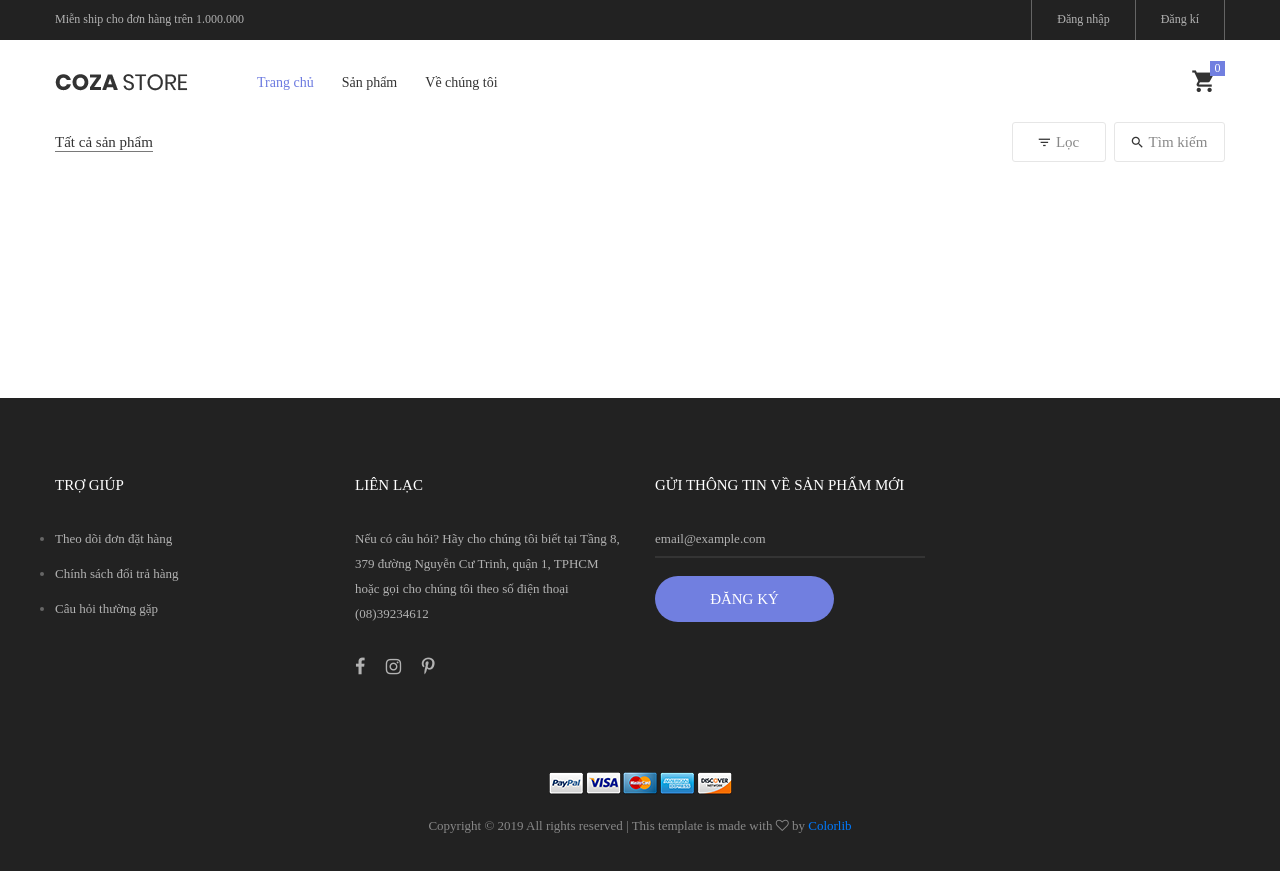
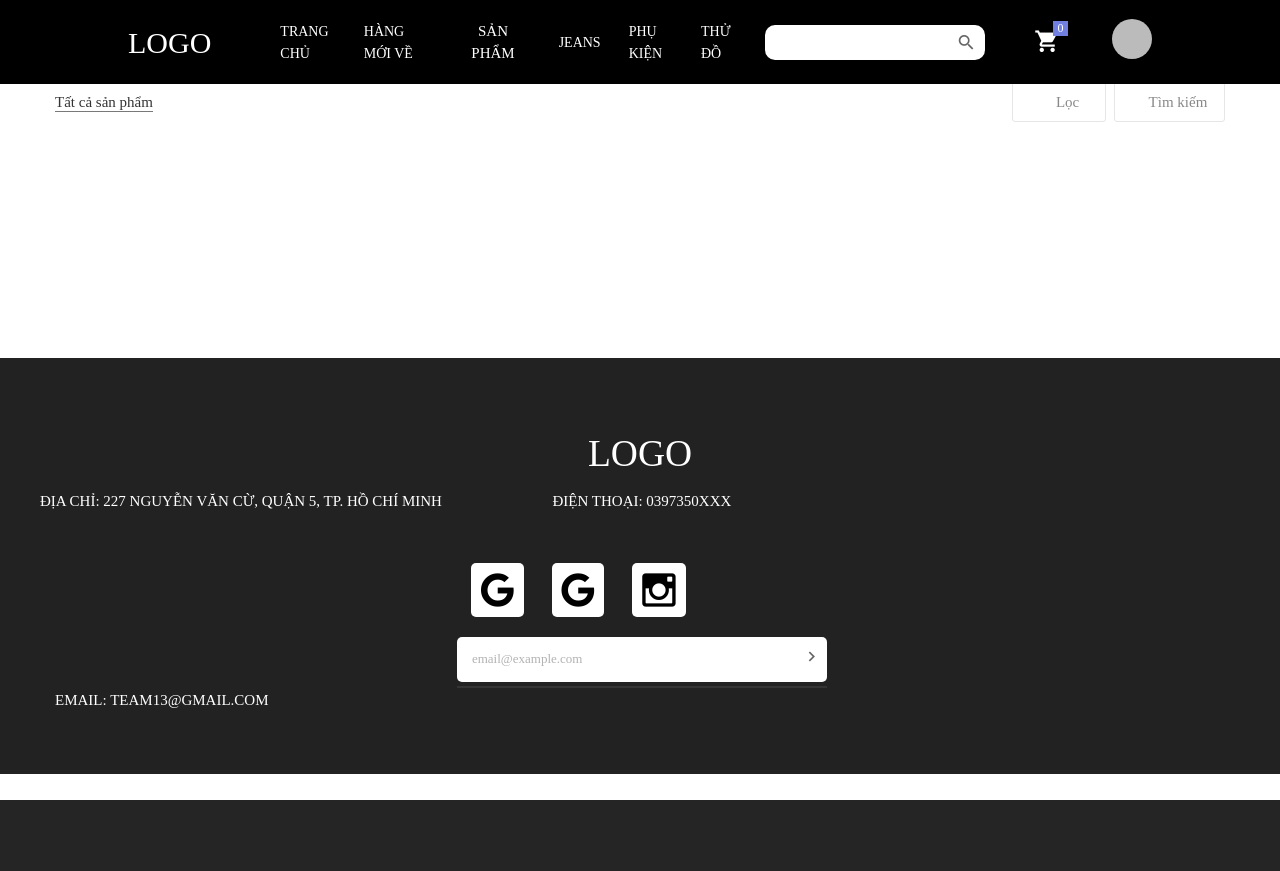
Before and after one commit to leuyennhi/Team13---TKDG, a Node server app: page /product in a window 1280 px wide. After the commit the page ends 800 px from the top, so only its background shows below. Run offline with Node 20, Linux system fonts and the light colour scheme; data that the repository does not hold is empty; some libraries are stand-ins or nearby versions; some web fonts are replaced.

Commit message:
Update header and footer

```diff
--- a/Web-Shoping/public/stylesheets/css/main.css
+++ b/Web-Shoping/public/stylesheets/css/main.css
@@ -213,7 +213,7 @@
   background-color: transparent;
   width: 100%;
   height: 84px;
-  top: 40px;
+  top: 0;
   left: 0px;
 
   -webkit-transition: height 0.3s, background-color 0.3s;
@@ -288,7 +288,6 @@
 .main-menu {
   list-style-type: none;
   margin: 0;
-
   display: -webkit-box;
   display: -webkit-flex;
   display: -moz-box;
@@ -307,7 +306,7 @@
 .main-menu > li > a {
   font-family: Poppins-Regular;
   font-size: 14px;
-  color: #333;
+  color: white;
   padding: 5px 0px;
   transition: all 0.4s;
   -webkit-transition: all 0.4s;
@@ -385,6 +384,100 @@
   visibility: visible;
   opacity: 1;
 }
+
+.search-input {
+  position: relative;
+}
+
+.search-input > input {
+  padding-right: 34px;
+}
+
+.search-input > i {
+  position: absolute;
+  right: 12px;
+  top: 8px;
+  font-size: 20px;
+}
+
+.main-menu .google-btn {
+  text-decoration: none;
+    padding: 7px 10px;
+    background-color: #fff;
+    border-radius: 5px;
+    color: #000;
+    display: flex;
+    justify-content: center;
+    align-items: center;
+    width: fit-content;
+}
+
+.main-menu .google-btn i {
+  font-size: 40px;
+}
+
+.header-v3 .main-menu > li > a {
+  color: #fff;
+}
+
+.avatar{
+  height: 40px;
+  width: 40px;
+  margin-left: 30px;
+  background-color: #bbb;
+  border-radius: 50%;
+  display: inline-block;
+}
+
+/* Dropdown Button */
+.dropbtn {
+  background-color: black;
+  color: white;
+  padding: 16px;
+  /* font-size: 16px; */
+  border: none;
+}
+
+.dropbtn-avatar{
+  background-color: black;
+  color: white;
+  border: none;
+}
+
+/* The container <div> - needed to position the dropdown content */
+.dropdown {
+  position: relative;
+  display: inline-block;
+}
+
+/* Dropdown Content (Hidden by Default) */
+.dropdown-content {
+  display: none;
+  position: absolute;
+  background-color: black;
+  min-width: 160px;
+  box-shadow: 0px 8px 16px 0px rgba(0,0,0,0.2);
+  z-index: 1;
+}
+
+/* Links inside the dropdown */
+.dropdown-content a {
+  color: white;
+  padding: 12px 16px;
+  text-decoration: none;
+  display: block;
+}
+
+/* Change color of dropdown links on hover */
+.dropdown-content a:hover {background-color: #ddd;}
+
+/* Show the dropdown menu on hover */
+.dropdown:hover .dropdown-content {display: block;}
+
+/* Change the background color of the dropdown button when the dropdown content is shown */
+.dropdown:hover .dropbtn {background-color: #6c7ae0;}
+
+.dropdown:hover .dropbtn-avatar {background-color: black;}
 
 .sub-menu li:hover > .sub-menu {
   visibility: visible;
@@ -2087,7 +2180,7 @@
 ==================================================================*/
 .cl0 {color: #fff;}
 .cl1 {color: #717fe0;}
-.cl2 {color: #333;}
+.cl2 {color: white;}
 .cl3 {color: #666;}
 .cl4 {color: #999;}
 .cl5 {color: #222;}
--- a/Web-Shoping/views/layout.hbs
+++ b/Web-Shoping/views/layout.hbs
@@ -48,73 +48,82 @@
 	{{{_sections.css}}}
 </head>
 
-<body class="animsition">
+<body>
 
 	<!-- Header -->
 	<header>
 		<!-- Header desktop -->
 		<div class="container-menu-desktop">
-			<!-- Topbar -->
-			<div class="top-bar">
-				<div class="content-topbar flex-sb-m h-full container">
-					<div class="left-top-bar">
-						Miễn ship cho đơn hàng trên 1.000.000
-					</div>
-					<div class="right-top-bar flex-w h-full">
-						{{#if user}}
-						<a href="/myaccount" class="flex-c-m trans-04 p-lr-25">
-							Tài khoản của tôi
-						</a>
-						<a href="/logout" class="flex-c-m trans-04 p-lr-25">
-							Đăng xuất
-						</a>
-						{{else}}
-						<a href="/login" class="flex-c-m trans-04 p-lr-25">
-							Đăng nhập
-						</a>
-						<a href="/signin" class="flex-c-m trans-04 p-lr-25">
-							Đăng kí
-						</a>
-						{{/if}}
-					</div>
-				</div>
-			</div>
-
-			<div class="wrap-menu-desktop">
-				<nav class="limiter-menu-desktop container">
-
+			<div class="wrap-menu-desktop" style="background-color: black; margin-top: 0;">
+				<nav class="limiter-menu-desktop container" style="padding: 0 !important; width: 80% !important;">
 					<!-- Logo desktop -->
-					<a href="/" class="logo">
-						<img src="/images/icons/logo-01.png" alt="IMG-LOGO">
+					<a href="/" class="logo" style="font-size: 30px; color:white">
+						LOGO
 					</a>
-
-					<!-- Menu desktop -->
 					<!-- Menu desktop -->
 					<div class="menu-desktop">
 						<ul class="main-menu">
-							<li class="active-menu">
-								<a href="/">Trang chủ</a>
+							<li>
+								<a href="/">TRANG CHỦ</a>
 							</li>
 
 							<li>
-								<a href="/product">Sản phẩm</a>
+								<a href="/product">HÀNG MỚI VỀ</a>
 							</li>
 							<li>
-								<a href="/aboutus">Về chúng tôi</a>
+								<div class="dropdown">
+									<button class="dropbtn" onclick="window.location.href = '/product';">SẢN
+										PHẨM</button>
+									<div class="dropdown-content">
+										<a href="#">Link 1</a>
+										<a href="#">Link 2</a>
+										<a href="#">Link 3</a>
+									</div>
+								</div>
+								{{!-- <a href="/aboutus">SẢN PHẨM</a> --}}
+							</li>
+							<li>
+								<a href="/aboutus">JEANS</a>
+							</li>
+							<li>
+								<a href="/aboutus">PHỤ KIỆN</a>
+							</li>
+							<li>
+								<a href="/aboutus">THỬ ĐỒ</a>
+							</li>
+							<li>
+								<div class="search-input"><input class="input1 bg-none plh1 stext-107 cl7" type="text"
+										name="email"
+										style="background-color: white; width: 220px; border-radius: 10px; height: 35px">
+									<i class="zmdi zmdi-search"></i></div>
+							</li>
+							<li>
+								<div class="wrap-icon-header flex-w flex-r-m">
+									<div class="icon-header-item hov-cl1 trans-04 p-l-22 p-r-11 icon-header-noti js-show-cart"
+										data-notify="{{amountproduct}}">
+										<a href="/shoppingcart" class="cl2">
+											<i class="zmdi zmdi-shopping-cart"></i>
+											{{sessionFlash.amountproduct}}
+										</a>
+									</div>
+								</div>
 							</li>
 						</ul>
+						<div class="dropdown">
+							<button class="dropbtn-avatar" onclick="window.location.href = '/product';">
+								<div class="avatar"></div>
+							</button>
+							<div class="dropdown-content">
+								<a href="#">Link 1</a>
+								<a href="#">Link 2</a>
+								<a href="#">Link 3</a>
+							</div>
+						</div>
+
+						{{!-- <a class="avatar" href="/#"></a> --}}
 					</div>
+					<!-- Icon header -->
 
-					<!-- Icon header -->
-					<div class="wrap-icon-header flex-w flex-r-m">
-						<div class="icon-header-item hov-cl1 trans-04 p-l-22 p-r-11 icon-header-noti js-show-cart"
-							data-notify="{{amountproduct}}">
-							<a href="/shoppingcart" class="cl2">
-								<i class="zmdi zmdi-shopping-cart"></i>
-								{{sessionFlash.amountproduct}}
-							</a>
-						</div>
-					</div>
 				</nav>
 			</div>
 		</div>
@@ -126,99 +135,56 @@
 	<!-- Footer -->
 	<footer class="bg3 p-t-75 p-b-32 footer">
 		<div class="container">
+			<div style="padding-bottom: 15px; color: white; text-align:center">
+				<h1>LOGO</h1>
+			</div>
+
 			<div class="row">
+				<div>
+					<h4 class="stext-301 cl0 p-b-30">
+						Địa chỉ: 227 Nguyễn Văn Cừ, quận 5, tp. Hồ Chí Minh
+					</h4>
+				</div>
+
+				<div class="col-6 col-sm-4">
+					<div class="text-center">
+						<h4 class="stext-301 cl0 p-b-30">
+							Điện thoại: 0397350xxx
+						</h4>
+						<ul class="main-menu">
+							<li>
+								<a href="#" class="google-btn"><i class="zmdi zmdi-google"></i></a>
+							</li>
+							<li>
+								<a href="#" class="google-btn"><i class="zmdi zmdi-google"></i></a>
+							</li>
+							<li>
+								<a href="#" class="google-btn"><i class="zmdi zmdi-instagram"></i></a>
+							</li>
+						</ul>
+						<div class="wrap-input1 w-full p-b-4">
+							<div class="search-input">
+								<input class="input1 bg-none plh1 stext-107 cl7" type="text" name="email"
+									placeholder="email@example.com"
+									style="background-color: white; border-radius: 5px; padding: 10px 15px;">
+								<i class="zmdi zmdi-chevron-right" style="top: 10px;"></i>
+							</div>
+
+						</div>
+
+					</div>
+
+				</div>
+
+				<div class="col-6 col-sm-4">
+					<h4 class="stext-301 cl0 p-b-30">
+						Email: team13@gmail.com
+					</h4>
+				</div>
 
 
-				<div class="col-sm-6 col-lg-3 p-b-50">
-					<h4 class="stext-301 cl0 p-b-30">
-						Trợ giúp
-					</h4>
 
-					<ul>
-						<li class="p-b-10">
-							<a href="/history" class="stext-107 cl7 hov-cl1 trans-04">
-								Theo dõi đơn đặt hàng
-							</a>
-						</li>
 
-						<li class="p-b-10">
-							<a href="/policy" class="stext-107 cl7 hov-cl1 trans-04">
-								Chính sách đổi trả hàng
-							</a>
-						</li>
-
-						<li class="p-b-10">
-							<a href="/faq" class="stext-107 cl7 hov-cl1 trans-04">
-								Câu hỏi thường gặp
-							</a>
-						</li>
-					</ul>
-				</div>
-
-				<div class="col-sm-6 col-lg-3 p-b-50">
-					<h4 class="stext-301 cl0 p-b-30">
-						LIÊN LẠC
-					</h4>
-
-					<p class="stext-107 cl7 size-201">
-						Nếu có câu hỏi? Hãy cho chúng tôi biết tại Tầng 8, 379 đường Nguyễn Cư Trinh, quận 1, TPHCM hoặc
-						gọi cho chúng tôi theo số điện thoại (08)39234612
-					</p>
-
-					<div class="p-t-27">
-						<a href="/" class="fs-18 cl7 hov-cl1 trans-04 m-r-16">
-							<i class="fa fa-facebook"></i>
-						</a>
-
-						<a href="/" class="fs-18 cl7 hov-cl1 trans-04 m-r-16">
-							<i class="fa fa-instagram"></i>
-						</a>
-
-						<a href="/" class="fs-18 cl7 hov-cl1 trans-04 m-r-16">
-							<i class="fa fa-pinterest-p"></i>
-						</a>
-					</div>
-				</div>
-
-				<div class="col-sm-6 col-lg-3 p-b-50">
-					<h4 class="stext-301 cl0 p-b-30">
-						Gửi thông tin về sản phẩm mới
-					</h4>
-
-					<form>
-						<div class="wrap-input1 w-full p-b-4">
-							<input class="input1 bg-none plh1 stext-107 cl7" type="text" name="email"
-								placeholder="email@example.com">
-							<div class="focus-input1 trans-04"></div>
-						</div>
-
-						<div class="p-t-18">
-							<button class="flex-c-m stext-101 cl0 size-103 bg1 bor1 hov-btn2 p-lr-15 trans-04">
-								Đăng ký
-							</button>
-						</div>
-					</form>
-				</div>
-			</div>
-
-			<div class="p-t-40">
-				<div class="flex-c-m flex-w p-b-18">
-					<img src="/images/icons/icon-pay-01.png" alt="ICON-PAY" class="m-all-1">
-					<img src="/images/icons/icon-pay-02.png" alt="ICON-PAY" class="m-all-1">
-					<img src="/images/icons/icon-pay-03.png" alt="ICON-PAY" class="m-all-1">
-					<img src="/images/icons/icon-pay-04.png" alt="ICON-PAY" class="m-all-1">
-					<img src="/images/icons/icon-pay-05.png" alt="ICON-PAY" class="m-all-1">
-				</div>
-
-				<p class="stext-107 cl6 txt-center">
-					<!-- Link back to Colorlib can't be removed. Template is licensed under CC BY 3.0. -->
-					Copyright &copy;
-					<script>document.write(new Date().getFullYear());</script> All rights reserved | This template is
-					made with <i class="fa fa-heart-o" aria-hidden="true"></i> by <a href="https://colorlib.com"
-						target="_blank">Colorlib</a>
-					<!-- Link back to Colorlib can't be removed. Template is licensed under CC BY 3.0. -->
-
-				</p>
 			</div>
 		</div>
 	</footer>
```
